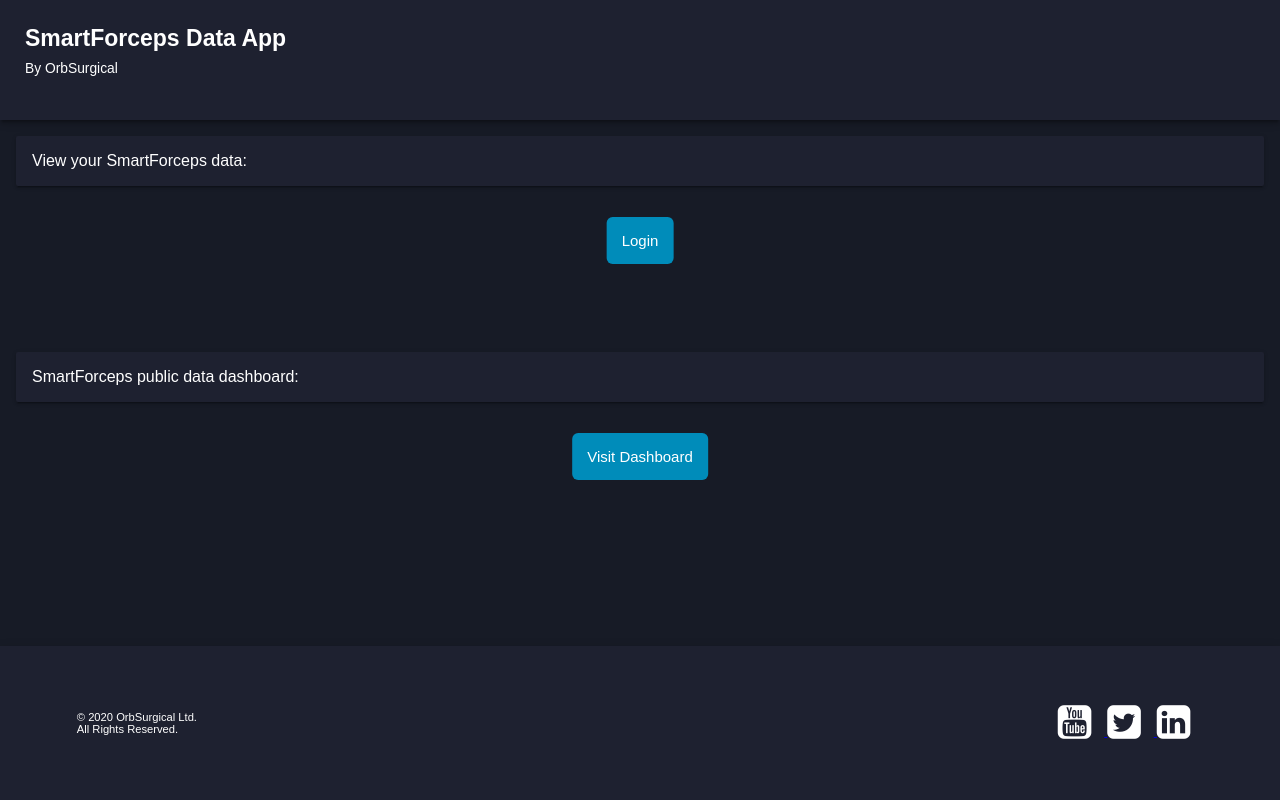
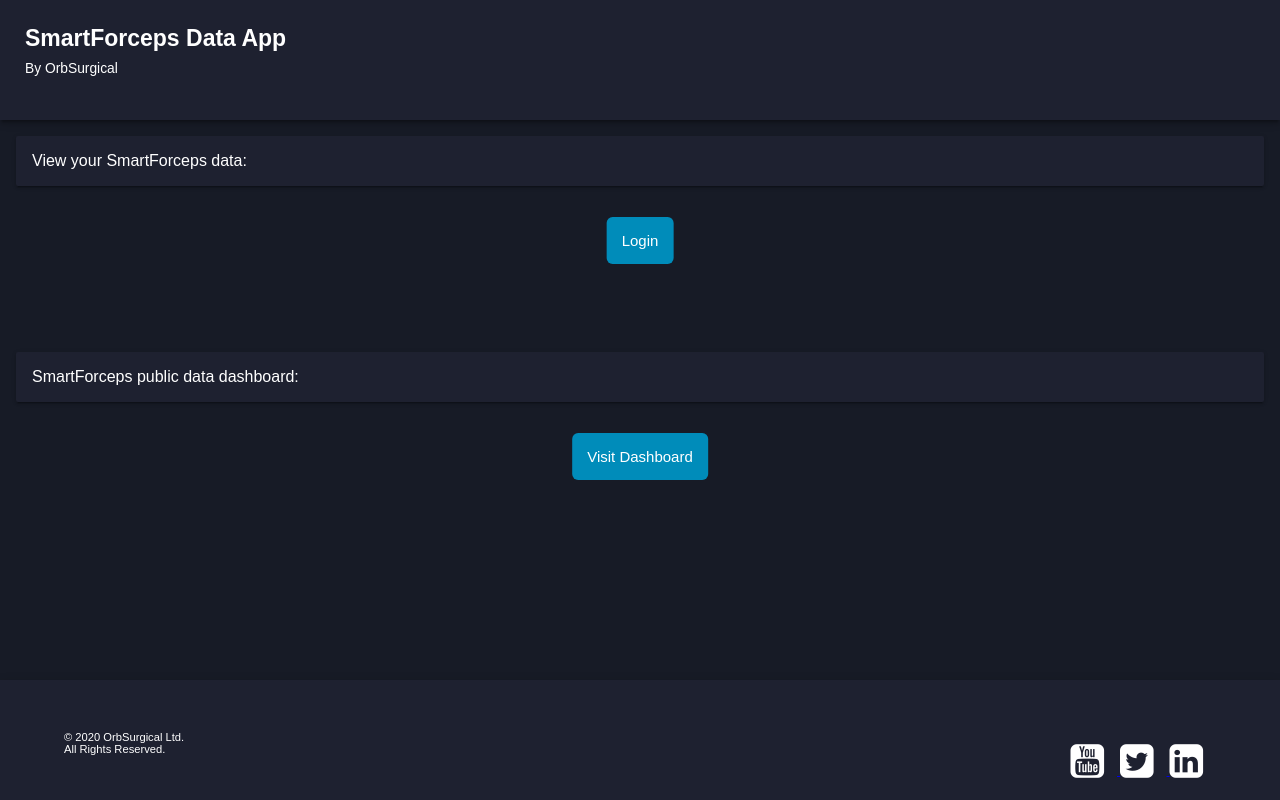
Before and after one commit to AmirBGitHub/pwa-smartforceps, a website: page index.html in a window 1280 px wide. Drawn offline with Linux system fonts and the light colour scheme.

Commit message:
update footer

```diff
--- a/css/style.css
+++ b/css/style.css
@@ -157,7 +157,7 @@
     0 4px 2px -2px rgba(0, 0, 0, 0.2);
   background: $1e2130;
   font-size: 0.7em;
-  height: 150px;
+  height: 120px;
   color: white;
   display: center;
   flex-direction: row;
@@ -186,14 +186,14 @@
 
 
 .social-footer {
-  padding: 6vw;
+  padding: 4vw 5vw 5vw 5vw;
   background: #1e2130;
   display: -webkit-flex;
   display: -ms-flexbox;
   display: flex;
-  -webkit-align-items: center;
-      -ms-flex-align: center;
-          align-items: center;
+  -webkit-align-items: top;
+      -ms-flex-align: top;
+          align-items: top;
   -webkit-justify-content: space-between;
       -ms-flex-pack: justify;
           justify-content: space-between;
```
Also changed, not shown: 1 other file.
